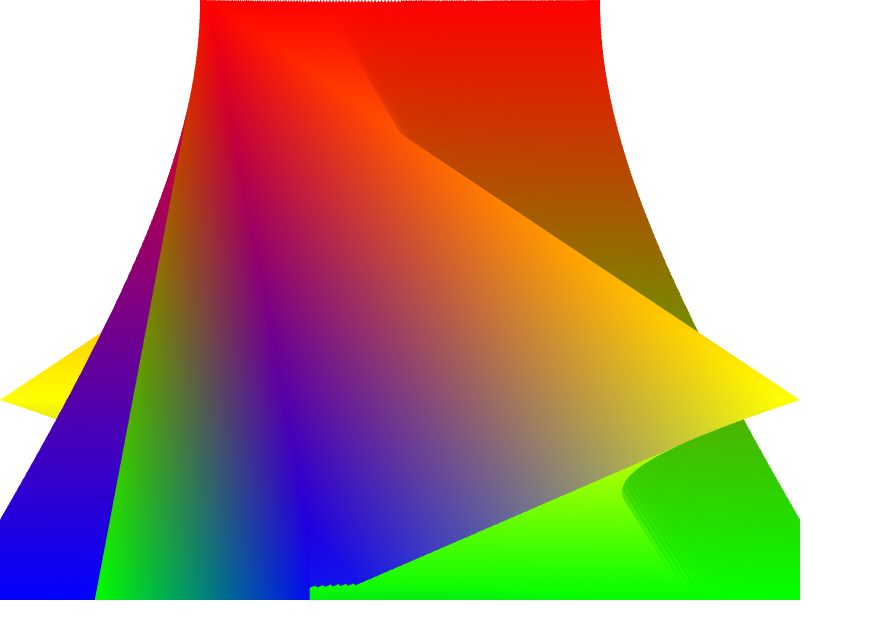
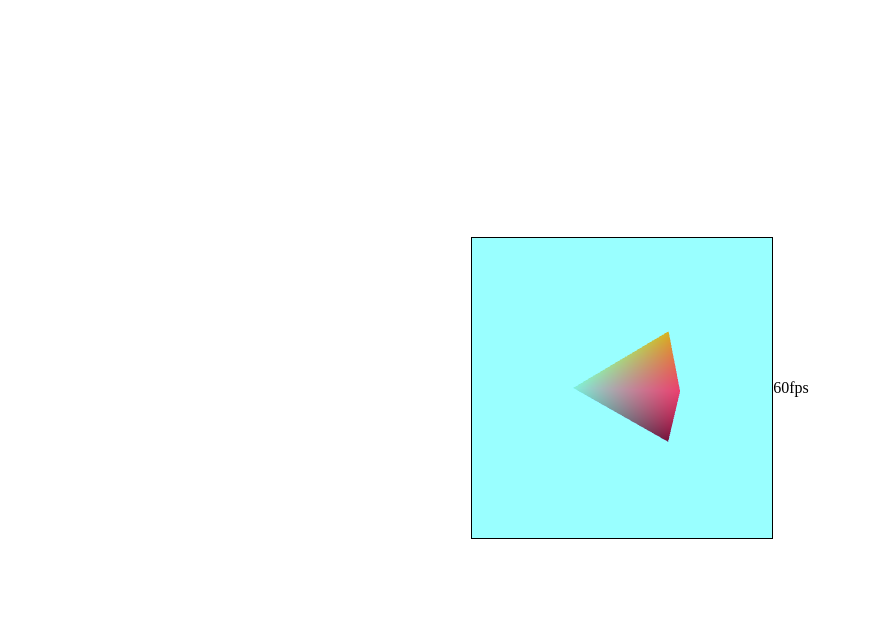
Before and after one commit to plaitse/webgl-toolset, a plain HTML site: page webgl7/webgl7.html in a window 1280 px wide. Shown: the whole page, without its empty margins (0-872 px from the left). Drawn offline with Linux system fonts and the light colour scheme.

Commit message:
Continue

```diff
--- /dev/null
+++ b/webgl7/webgl7.css
@@ -0,0 +1,10 @@
+.wrapper {
+    display: flex;
+    align-items: center;
+    justify-content: center;
+    height: 95vh;
+}
+
+#webgl7 {
+    border: 1px solid #000;
+}
--- a/webgl7/webgl7.html
+++ b/webgl7/webgl7.html
@@ -1,88 +1,18 @@
+<!DOCTYPE html>
 <html>
-<meta charset="utf-8"/>
-<script>
-  var vertexShaderString =
-  'attribute vec3 vertexPosition;                  \n\
-   attribute vec3 vertexColor;                     \n\
-   uniform float angle;                            \n\
-   varying vec3 varyingColor;                      \n\
-   void main(void) {                               \n\
-     float c = cos(angle);                         \n\
-     float s = sin(angle);                         \n\
-     mat3 rotation = mat3(c,  0,  s,               \n\
-                          0,  1,  0,               \n\
-                          -s, 0,  c);              \n\
-     vec3 transformedPos = rotation * vertexPosition; \n\
-     gl_Position = vec4(transformedPos, 1.0);      \n\
-     varyingColor = vertexColor;                   \n\
-   }                                               \n';
-  var fragmentShaderString =
-  'precision mediump float;                   \n\
-   varying vec3 varyingColor;                 \n\
-   void main(void) {                          \n\
-     gl_FragColor = vec4(varyingColor, 1.0);  \n\
-   }                                          \n';
-  var gl;
-  var angleUniformLoc;
-  function start() {
-    gl = document.getElementById("c").getContext("webgl");
-    var vertexShader = gl.createShader(gl.VERTEX_SHADER);
-    gl.shaderSource(vertexShader, vertexShaderString);
-    gl.compileShader(vertexShader);
-    var fragmentShader = gl.createShader(gl.FRAGMENT_SHADER);
-    gl.shaderSource(fragmentShader, fragmentShaderString);
-    gl.compileShader(fragmentShader);
-    var program = gl.createProgram();
-    gl.attachShader(program, vertexShader);
-    gl.attachShader(program, fragmentShader);
-    gl.linkProgram(program);
-    gl.useProgram(program);
-    var vertexPositionAttrLoc = gl.getAttribLocation(program, "vertexPosition");
-    gl.enableVertexAttribArray(vertexPositionAttrLoc);
-    var vertexColorAttrLoc = gl.getAttribLocation(program, "vertexColor");
-    gl.enableVertexAttribArray(vertexColorAttrLoc);
-    angleUniformLoc = gl.getUniformLocation(program, "angle");
-    var vertexPositionBuffer = gl.createBuffer();
-    gl.bindBuffer(gl.ARRAY_BUFFER, vertexPositionBuffer);
-    var vertices = [ 0.0,  1.0, -0.5,
-                    -1.0, -0.5, -0.5,
-                     1.0, -0.5, -0.5,
-                     0.0,  0.0,  1.0];
-    gl.bufferData(gl.ARRAY_BUFFER, new Float32Array(vertices), gl.STATIC_DRAW);
-    gl.vertexAttribPointer(vertexPositionAttrLoc, 3, gl.FLOAT, false, 0, 0);
-    var indexBuffer = gl.createBuffer();
-    gl.bindBuffer(gl.ELEMENT_ARRAY_BUFFER, indexBuffer);
-    var indices = [0, 1, 2,
-                   0, 2, 3,
-                   0, 3, 1,
-                   2, 1, 3];
-    gl.bufferData(gl.ELEMENT_ARRAY_BUFFER, new Uint8Array(indices), gl.STATIC_DRAW);
-    var vertexColorBuffer = gl.createBuffer();
-    gl.bindBuffer(gl.ARRAY_BUFFER, vertexColorBuffer);
-    var colors = [ 1.0,  0.0,  0.0,
-                   0.0,  1.0,  0.0,
-                   0.0,  0.0,  1.0,
-                   1.0,  1.0,  0.0];
-    gl.bufferData(gl.ARRAY_BUFFER, new Float32Array(colors), gl.STATIC_DRAW);
-    gl.vertexAttribPointer(vertexColorAttrLoc, 3, gl.FLOAT, false, 0, 0);
-    gl.enable(gl.CULL_FACE);
-    onresize();
-    window.addEventListener("resize", onresize);
-    draw();
-  }
-  function draw(timestamp) {
-    var speed = 0.001;
-    gl.uniform1f(angleUniformLoc, timestamp * speed);
-    gl.drawElements(gl.TRIANGLES, 12, gl.UNSIGNED_BYTE, 0);
-    requestAnimationFrame(draw);
-  }
-  function onresize() {
-    var canvas =  document.getElementById("c");
-    var size = Math.min(window.innerWidth, window.innerHeight);
-    canvas.width = size;
-    canvas.height = size;
-    gl.viewport(0, 0, size, size);
-  }
-</script>
-<body onload="start();" style="overflow:hidden; margin:0">
-<canvas id="c"></canvas>
+<head>
+    <meta charset="utf-8"/>
+    <title>WebGL 7</title>
+    <link rel="stylesheet" type="text/css" href="webgl7.css">
+</head>
+<body onload="init();">
+
+    <div class="wrapper">
+        <canvas id="webgl7" width=300 height=300></canvas>
+        <div id="fps"></div>
+    </div>
+
+    <script type="text/javascript" src="../gl-matrix.js"></script>
+    <script type="text/javascript" src="webgl7.js"></script>
+</body>
+</html>
--- /dev/null
+++ b/webgl7/webgl7.js
@@ -0,0 +1,224 @@
+var vertices = [];
+
+class Pyramid {
+    constructor(cx,cy,cz,width, height){
+        this.cx = cx;
+        this.cy = cy;
+        this.cz = cz;
+        this.v1={};
+        this.v2={};
+        this.v3={};
+        this.v4={};
+        let radius = (width/2)/Math.cos(Math.PI/6);
+        //v1 top
+        this.v1.x=cx;
+        this.v1.y=cy+height/2;
+        this.v1.z=cz;
+        this.v1.r= Math.random();
+        this.v1.g= Math.random();
+        this.v1.b= Math.random();
+        //v2
+        this.v2.x=cx;
+        this.v2.y=cy-height/2;
+        this.v2.z=cz+radius;
+        this.v2.r= Math.random();
+        this.v2.g= Math.random();
+        this.v2.b= Math.random();
+        //v3
+        this.v3.x=cx+width/2;
+        this.v3.y=cy-height/2;
+        this.v3.z=cz-(Math.sin(Math.PI/6)*radius);
+        this.v3.r= Math.random();
+        this.v3.g= Math.random();
+        this.v3.b= Math.random();
+        //v4
+        this.v4.x=cx-width/2;
+        this.v4.y=cy-height/2;
+        this.v4.z=cz-(Math.sin(Math.PI/6)*radius);
+        this.v4.r= Math.random();
+        this.v4.g= Math.random();
+        this.v4.b= Math.random();
+        Pyramid.addSurface(this.v1,this.v2,this.v3);
+        Pyramid.addSurface(this.v1,this.v3,this.v4);
+        Pyramid.addSurface(this.v1,this.v4,this.v2);
+        Pyramid.addSurface(this.v4,this.v2,this.v3);
+    }
+    static addSurface(one,two,three){
+        vertices.push(one.x);
+        vertices.push(one.y);
+        vertices.push(one.z);
+        vertices.push(one.r);
+        vertices.push(one.g);
+        vertices.push(one.b);
+        vertices.push(two.x);
+        vertices.push(two.y);
+        vertices.push(two.z);
+        vertices.push(two.r);
+        vertices.push(two.g);
+        vertices.push(two.b);
+        vertices.push(three.x);
+        vertices.push(three.y);
+        vertices.push(three.z);
+        vertices.push(three.r);
+        vertices.push(three.g);
+        vertices.push(three.b);
+    }
+}
+
+var vertexShaderCode = [
+"precision mediump float;",
+"",
+"attribute vec3 vertPosition;",//attributes are like parameters input unique to each vertex
+"attribute vec3 vertColor;",
+"varying vec3 fragColor;",//varying are like outputs that goes to frag shader
+"",
+"uniform mat4 mWorld;",//uniform are like parameter input that are the same for all vertices
+"uniform mat4 mView;",
+"uniform mat4 mProj;",
+"void main()",
+"{",
+"    fragColor = vertColor;",
+"    gl_Position = mProj * mView * mWorld * vec4(vertPosition, 1.0);",//[x,y,z,1.0]
+"}"
+].join("\n");
+
+var fragmentShaderCode = [
+"precision mediump float;",
+"",
+"varying vec3 fragColor;",
+"void main()",
+"{",
+"    gl_FragColor = vec4(fragColor, 1.0);",
+"}"
+].join("\n");
+
+
+
+
+function init() {
+    const canvas = document.getElementById("webgl7");
+    const gl = canvas.getContext("webgl");
+
+    if (!gl) {
+        console.log('Unable to initialize WebGL. Your browser or machine may not support it.');
+        return;
+    }
+
+    //
+    //SHADERS
+    //
+    //Create Shaders
+    var vertexShader = gl.createShader(gl.VERTEX_SHADER);
+    var fragmentShader = gl.createShader(gl.FRAGMENT_SHADER);
+    //add shader source code
+    gl.shaderSource(vertexShader, vertexShaderCode );
+    gl.shaderSource(fragmentShader, fragmentShaderCode);
+    //compile shaders
+    gl.compileShader(vertexShader);
+    if(!gl.getShaderParameter(fragmentShader, gl.COMPILE_STATUS)){
+        console.log(gl.getShaderInfoLog(fragmentShader));
+    }
+    gl.compileShader(fragmentShader);
+    if(!gl.getShaderParameter(fragmentShader, gl.COMPILE_STATUS)){
+        console.log(gl.getShaderInfoLog(fragmentShader));
+    }
+    //create program
+    var program = gl.createProgram();
+    //attach shaders to it
+    gl.attachShader(program, vertexShader);
+    gl.attachShader(program, fragmentShader);
+    //link the program
+    gl.linkProgram(program);
+    if(!gl.getProgramParameter(program, gl.LINK_STATUS)){
+        console.log(gl.getProgramInfoLog(program));
+    }
+    //validate the program
+    if(!gl.getProgramParameter(program, gl.VALIDATE_STATUS)){
+        console.log(gl.getProgramInfoLog(program));
+    }
+    //
+    //Buffers
+    //
+    /*
+    for(let a=0; a<18*15000;a++){
+        vertices.push(Math.random()*2-1);
+    }*/
+    let p= new Pyramid(0,0,0,1,Math.sqrt(6)/3);
+
+    var vertexBufferObject = gl.createBuffer();
+    gl.bindBuffer(gl.ARRAY_BUFFER, vertexBufferObject);
+    gl.bufferData(gl.ARRAY_BUFFER, new Float32Array(vertices), gl.STATIC_DRAW);
+
+    var positionAttribLocation = gl.getAttribLocation(program, "vertPosition");
+    var colorAttribLocation = gl.getAttribLocation(program, "vertColor");
+    gl.vertexAttribPointer(
+        positionAttribLocation,
+        3,//number of elements
+        gl.FLOAT,//type of element
+        gl.FALSE,
+        6 * Float32Array.BYTES_PER_ELEMENT,//size of each vertex
+        0//offset from beginning of vertex to this attribute
+    );
+    gl.vertexAttribPointer(
+        colorAttribLocation,
+        3,//number of elements
+        gl.FLOAT,//type of element
+        gl.FALSE,
+        6 * Float32Array.BYTES_PER_ELEMENT,//size of each
+        3 * Float32Array.BYTES_PER_ELEMENT//offset from beginning of vertex to this attribute
+    );
+    gl.enableVertexAttribArray(positionAttribLocation);
+    gl.enableVertexAttribArray(colorAttribLocation);
+    gl.useProgram(program);
+
+    var mWorldUniformLocation = gl.getUniformLocation(program, "mWorld");
+    var mViewUniformLocation = gl.getUniformLocation(program, "mView");
+    var mProjUniformLocation = gl.getUniformLocation(program, "mProj");
+
+    var worldMatrix = new Float32Array(16);
+    var viewMatrix = new Float32Array(16);
+    var projMatrix = new Float32Array(16);
+
+
+    mat4.identity(worldMatrix);
+    mat4.lookAt(viewMatrix, [0,0,-3],[0,0,0],[0,1,0]);
+    mat4.perspective(projMatrix, Math.PI/4, canvas.width/canvas.height,0.1,1000.0);
+  //  mat4.identity(projMatrix);
+
+
+   /* worldMatrix = [1,0,0,0,0,1,0,0,0,0,1,0,0,0,0,1];
+    viewMatrix = [1,0,0,0,0,1,0,0,0,0,1,0,0,0,0,1];
+    projMatrix = [1,0,0,0,0,1,0,0,0,0,1,0,0,0,0,1];*/
+
+
+
+    gl.uniformMatrix4fv(mWorldUniformLocation, gl.FALSE, worldMatrix );
+    gl.uniformMatrix4fv(mViewUniformLocation, gl.FALSE, viewMatrix );
+    gl.uniformMatrix4fv(mProjUniformLocation, gl.FALSE, projMatrix );
+
+    //
+    //Main loop
+    //
+                             gl.clearColor(0.1,0.5,0.6,0.5)//rgba 0-1values
+    var identityMatrix = new Float32Array(16);
+    mat4.identity(identityMatrix);
+    var angleIncrement= Math.PI/60;
+    var angle = 0;
+    var oldtime=0;
+    var fps=0;
+    var fpsDisplay =document.getElementById("fps") ;     gl.enable(gl.DEPTH_TEST);
+    function loop(time){
+        fps=Math.round(1000/(time-oldtime));
+        oldtime = time;
+        fpsDisplay.innerHTML=fps+"fps";
+
+        gl.clear(gl.COLOR_BUFFER_BIT|gl.DEPTH_BUFFER_BIT);
+
+        mat4.rotate(worldMatrix, identityMatrix, angle, [1,1,0.0]);
+        gl.uniformMatrix4fv(mWorldUniformLocation, gl.FALSE, worldMatrix );
+        gl.drawArrays(gl.TRIANGLES, 0, vertices.length/6);
+        angle+=angleIncrement;
+        requestAnimationFrame(loop);
+    }
+   requestAnimationFrame(loop);
+}
```
Also changed, not shown: webgl10/webgl7.html (added, +88 -0 lines), 2 other files.
